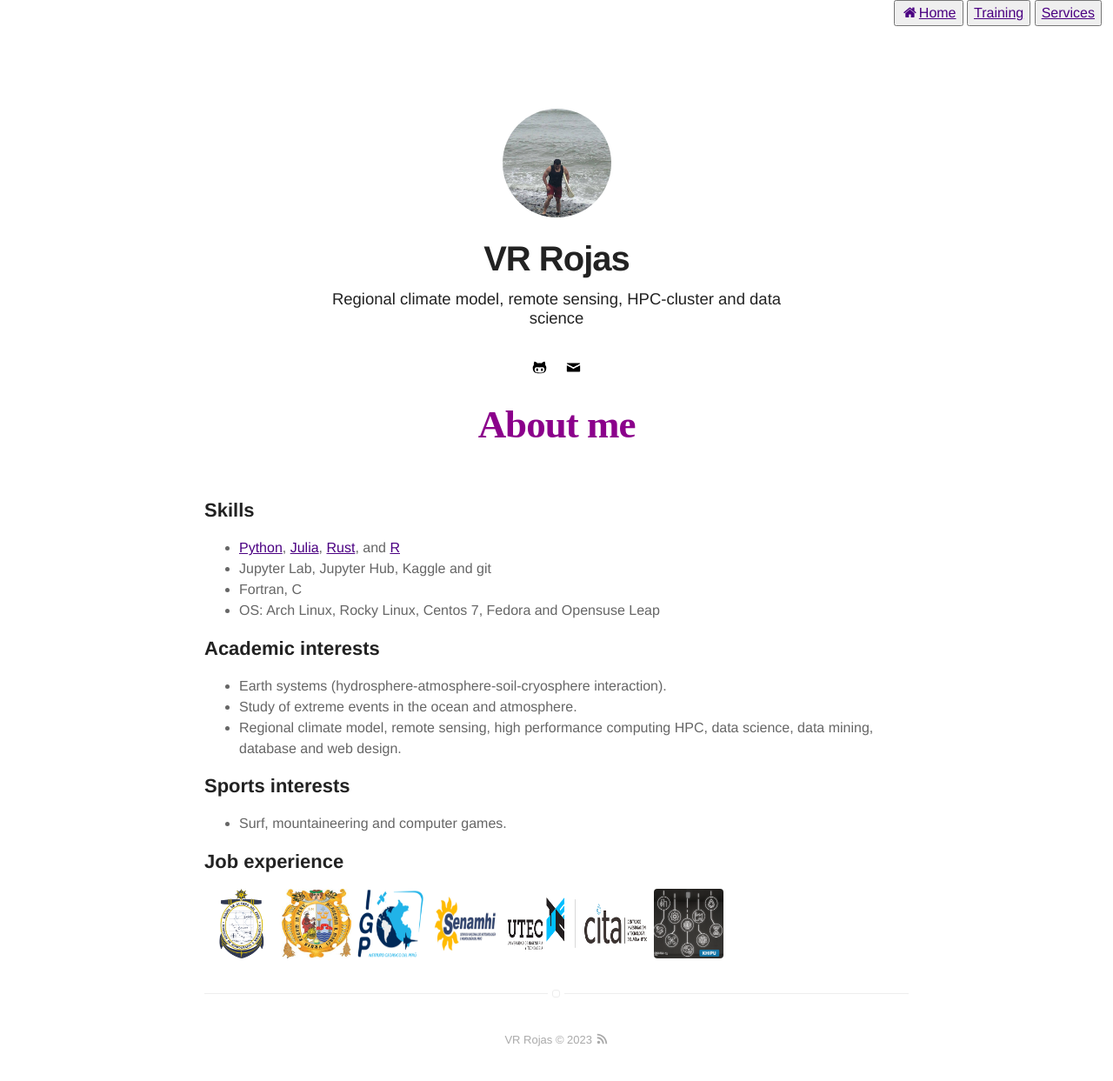
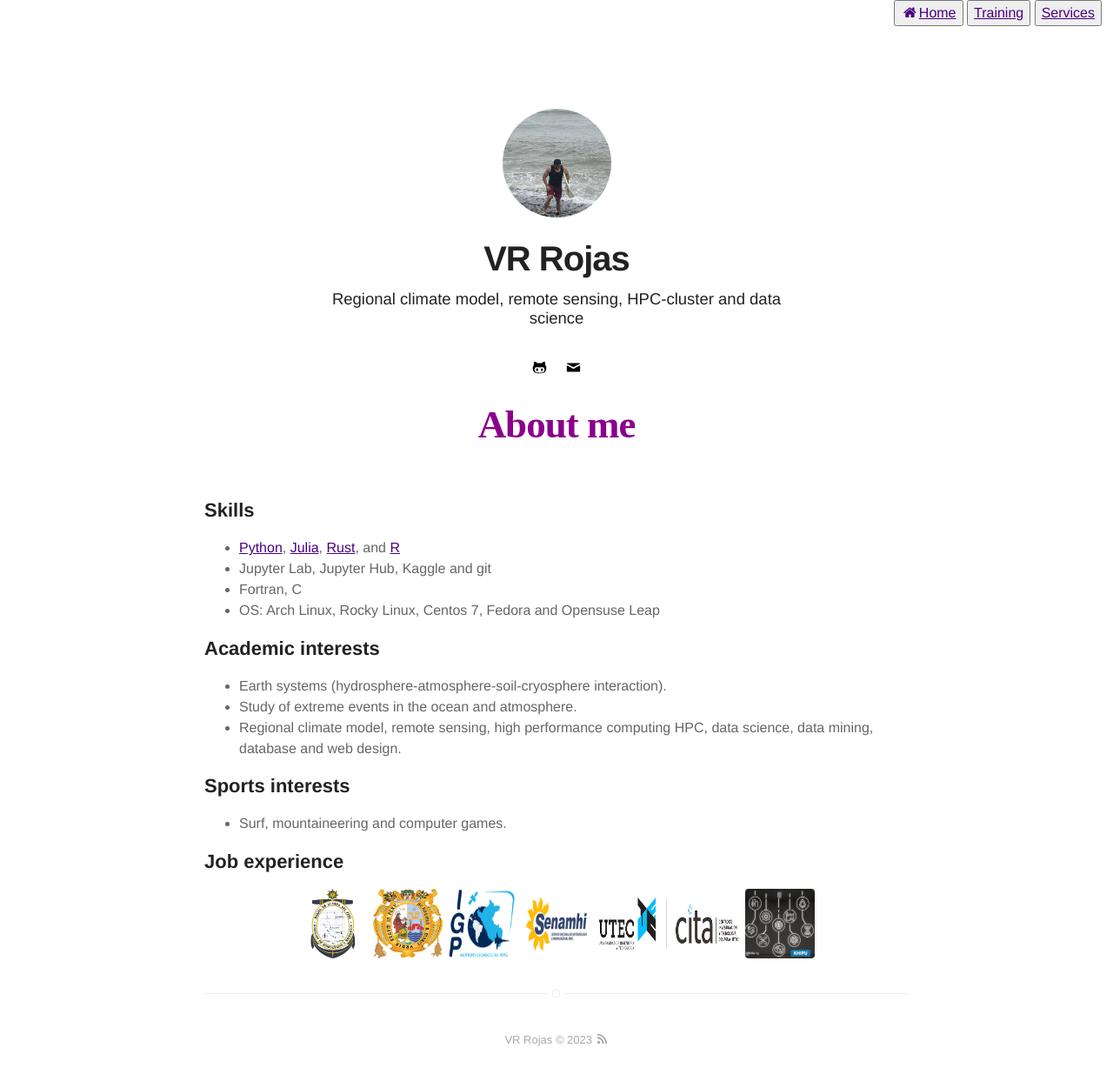
Before and after one commit to vrrp/vrrp.github.io, a Jekyll site: the page built from about.md, in a window 1280 px wide. Shown: the whole page at 87% size. Built offline with Jekyll 4.4.1, drawn with Linux system fonts in a browser that asks for light colours.

Commit message:
update services

```diff
--- a/about.md
+++ b/about.md
@@ -36,7 +36,7 @@ layout: page
 <a href="https://www.gob.pe/senamhi"><img src="/assets/images/senamhi_logo.jpg" alt="SENAMHI" style="width:80px;height:80px;"></a>
 <a href="https://cita.utec.edu.pe/"><img src="/assets/images/utec_logo.png" alt="UTEC" style="width:110px;height:30px;"></a>
 -->
- <table width="600" height="80" cellspacing="0" cellpadding="0" border="0" bgcolor="#FFFFFF">
+ <table align="center" width="600" height="80" cellspacing="0" cellpadding="0" border="0" bgcolor="#FFFFFF">
   <tr ALIGN=center style="font-family:Times New Roman;color:#FFFFFF">
     <td><a href="https://www.dhn.mil.pe/"><img src="/assets/images/dhn_logo.png" alt="DHN" style="width:80px;height:80px;"></a></td>
     <td><a href="https://www.unmsm.edu.pe/"><img src="/assets/images/unmsm_logo.jpg" alt="UNSMS" style="width:80px;height:80px;"></a></td>
--- a/training/index.html
+++ b/training/index.html
@@ -42,7 +42,7 @@ You can choose which programming language you want to take the training. These t
 	<li>Cases of study applied to mining, agriculture, fishing, hydropower generation, extreme sports and tuorism</li>
 </ul>
 
-<table class="center" width="400" height="80" cellspacing="0" cellpadding="0" border="0" bgcolor="#FFFFFF">
+<table align="center" class="center" width="400" height="80" cellspacing="0" cellpadding="0" border="0" bgcolor="#FFFFFF">
   <tr ALIGN=center style="font-family:Times New Roman;color:#FFFFFF">
     <td><img src="/assets/images/training/goes16-global.png" alt="Satellite GOES 16 data" style="width:110px;height:110px;"> </td>
     <td><img src="/assets/images/training/sst_wind_global.png" alt="Climatic sea surface temperature and wind speed" style="width:115px;height:115px;"> </td>
```
